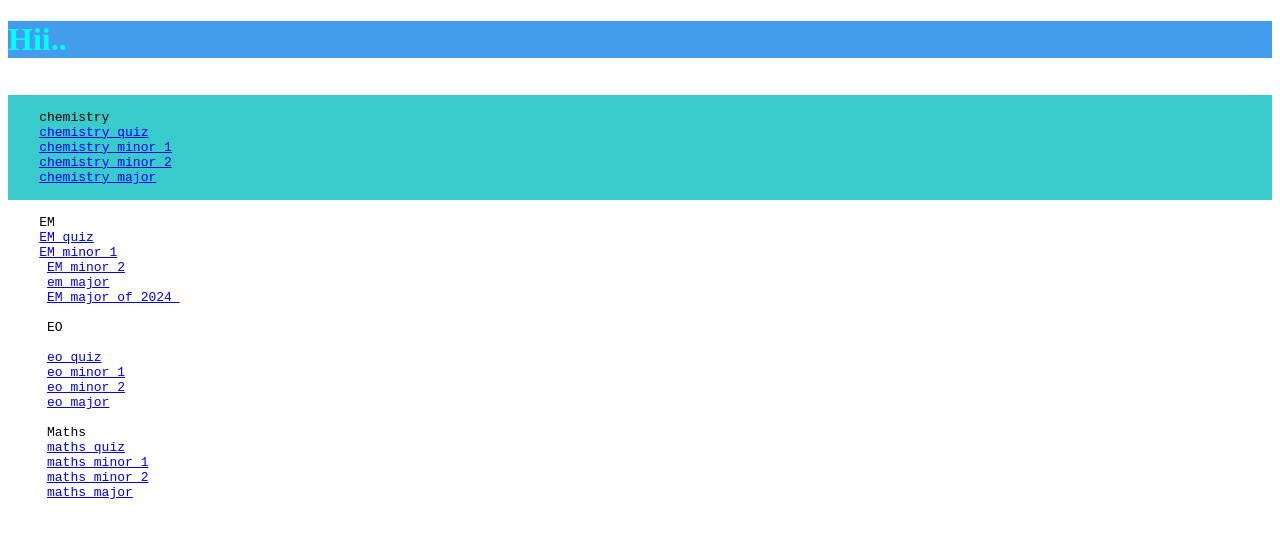
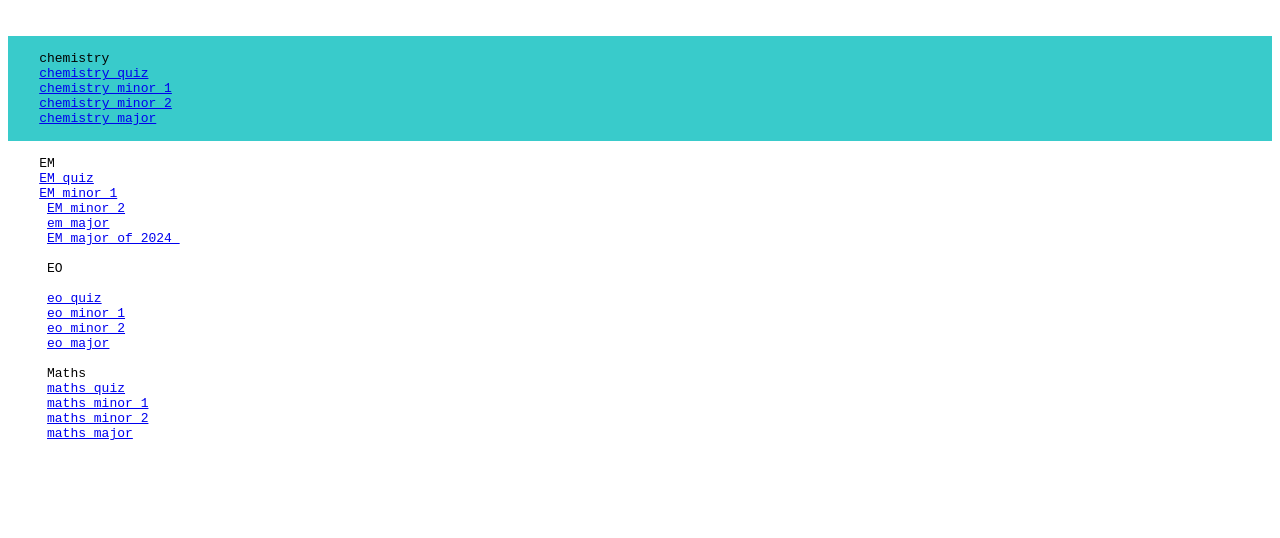
Before and after one commit to khanak0509/collage-sync, a plain HTML site: page index.html in a window 1280 px wide. Drawn offline with Linux system fonts and the light colour scheme.

Commit message:
Update index.html

```diff
--- a/index.html
+++ b/index.html
@@ -8,7 +8,7 @@
 </head>
 <body>
 <h1>
-    Hii..
+
 </h1>
 <pre>
     <div>
```
